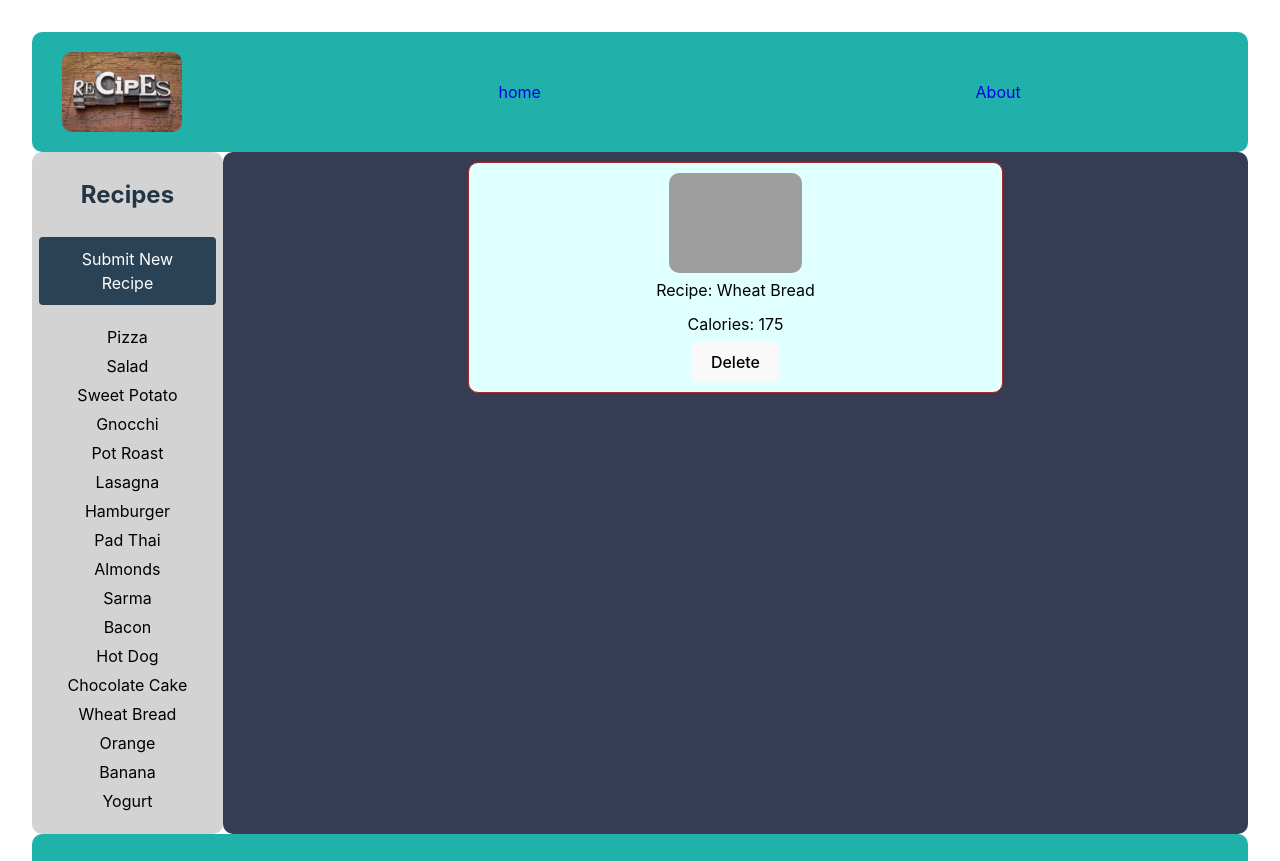
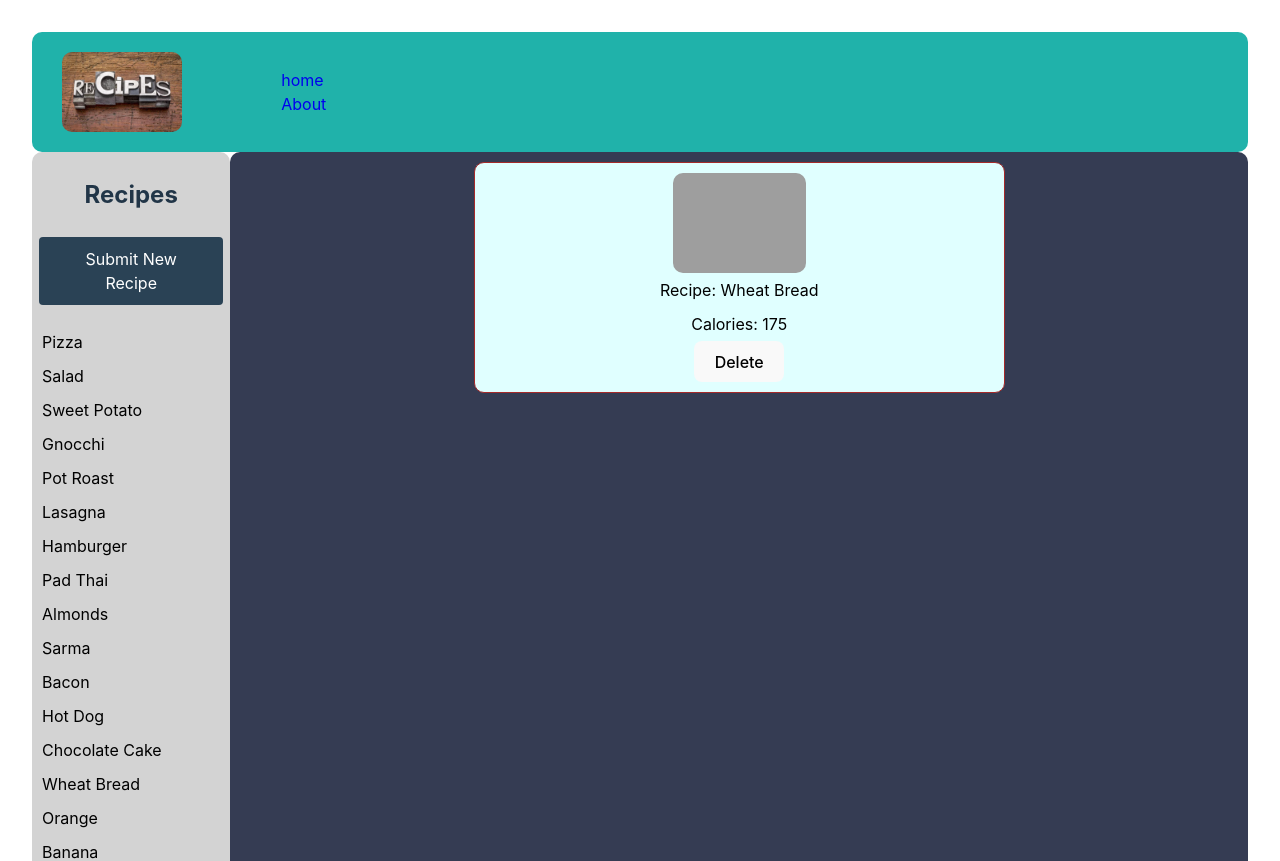
Before and after one commit to Memoryman2022/ProjectReact, a React (Vite) app: page /recipes/07d9616d-7a63-457c-b8a7-58f6a70a67e3 in a window 1280 px wide. Shown: the top 861 px of the page. Built offline with nearby package versions, Linux system fonts and the light colour scheme; grey boxes are pictures that could not be loaded.

Commit message:
finished form?

```diff
--- a/src/App.css
+++ b/src/App.css
@@ -11,6 +11,9 @@ a {
 
 ul {
   padding: 0px;
+  display: flex;
+  flex-direction: column;
+  align-items: flex-start;
 }
 
 li {
@@ -116,7 +119,7 @@ p {
   background-color: lightgray;
   border-radius: 10px;
   padding: 5px;
-  width: 15%;
+  width: 100x;
 }
 
 .containerRoutes {
--- a/src/components/NewRecipeForm.jsx
+++ b/src/components/NewRecipeForm.jsx
@@ -11,6 +11,7 @@ const NewRecipeForm = ({ addRecipe, recipes, setRecipes, recipeData }) => {
 
   const handleSubmitNewRecipe = (e) => {
     e.preventDefault();
+
     const newRecipe = {
       name,
       calories,
@@ -18,13 +19,8 @@ const NewRecipeForm = ({ addRecipe, recipes, setRecipes, recipeData }) => {
       servings,
       id: recipes.length + 1,
     };
-    addRecipe(newRecipe);
-    nav("/");
-
-    setName("");
-    setCalories("");
-    setImage("");
-    setServings("");
+    recipeData.push(newRecipe);
+    console.log(newRecipe);
   };
 
   return (
```
Also changed, not shown: src/components/Recipe.jsx (+0 -33 lines).
